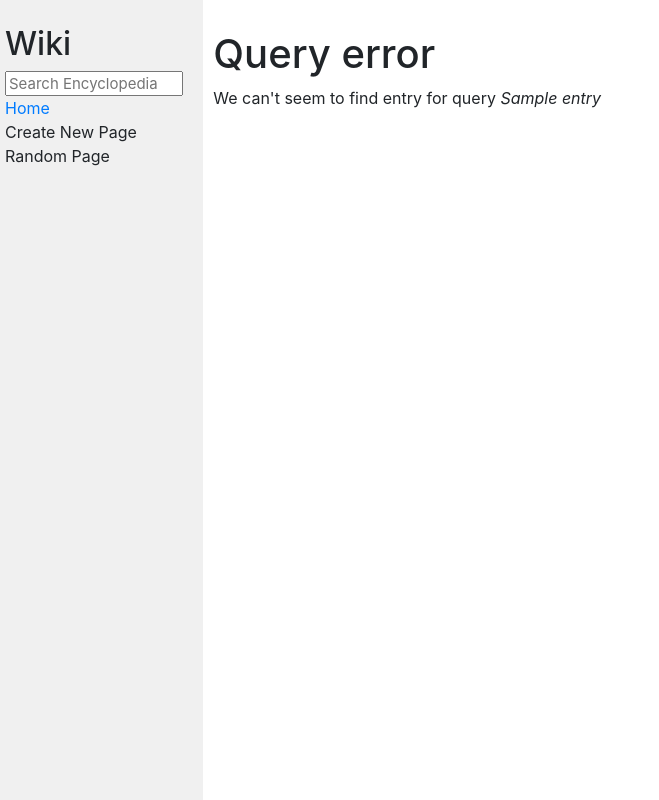
After one commit to janva-harvard/wiki, a Django app: template encyclopedia/templates/encyclopedia/error.html in a window 1280 px wide. The commit adds this page. Shown: the whole page, without its empty margins (0-659 px from the left). Run offline with Django 3.2, Linux system fonts and the light colour scheme; the template is opened without the code that fills it: most values are stand-ins (such as "Sample title", 1, 10 or a date in 2020); some libraries are stand-ins or nearby versions.

Commit message:
Add rudemantary error page.

```diff
--- /dev/null
+++ b/encyclopedia/templates/encyclopedia/error.html
@@ -0,0 +1,5 @@
+{% extends "encyclopedia/layout.html" %} {% block title %} Encyclopedia query
+error {%endblock %} {% block body %}
+<h1>Query error</h1>
+<p>We can't seem to find entry for query <em>{{entry}}</em></p>
+{% endblock %}
--- a/encyclopedia/templates/encyclopedia/layout.html
+++ b/encyclopedia/templates/encyclopedia/layout.html
@@ -5,18 +5,28 @@
 <html lang="en">
   <head>
     <title>{% block title %}{% endblock %}</title>
-        <link rel="stylesheet" href="https://stackpath.bootstrapcdn.com/bootstrap/4.4.1/css/bootstrap.min.css" integrity="sha384-Vkoo8x4CGsO3+Hhxv8T/Q5PaXtkKtu6ug5TOeNV6gBiFeWPGFN9MuhOf23Q9Ifjh" crossorigin="anonymous">
-        <link href="{% static 'encyclopedia/styles.css' %}" rel="stylesheet">
+    <link
+      rel="stylesheet"
+      href="https://stackpath.bootstrapcdn.com/bootstrap/4.4.1/css/bootstrap.min.css"
+      integrity="sha384-Vkoo8x4CGsO3+Hhxv8T/Q5PaXtkKtu6ug5TOeNV6gBiFeWPGFN9MuhOf23Q9Ifjh"
+      crossorigin="anonymous"
+    />
+    <link href="{% static 'encyclopedia/styles.css' %}" rel="stylesheet" />
   </head>
   <body>
     <div class="row">
       <div class="sidebar col-lg-2 col-md-3">
         <h2>Wiki</h2>
-                <form>
-                    <input class="search" type="text" name="q" placeholder="Search Encyclopedia">
+        <form action="" method="post">
+          <input
+            class="search"
+            type="text"
+            name="q"
+            placeholder="Search Encyclopedia"
+          />
         </form>
         <div>
-                    <a href="{% url 'index' %}">Home</a>
+          <a href="{% url 'wiki:index' %}">Home</a>
         </div>
         <div>
           Create New Page
@@ -24,14 +34,11 @@
         <div>
           Random Page
         </div>
-                {% block nav %}
-                {% endblock %}
+        {% block nav %} {% endblock %}
       </div>
       <div class="main col-lg-10 col-md-9">
-                {% block body %}
-                {% endblock %}
+        {% block body %} {% endblock %}
       </div>
     </div>
-
   </body>
 </html>
--- a/encyclopedia/urls.py
+++ b/encyclopedia/urls.py
@@ -1,9 +1,9 @@
 from django.urls import path
 
 from . import views
+app_name = "wiki"
 
 urlpatterns = [
-    # path("", views.index, name="index")
     path("", views.index, name="index"),
     path("<str:entry>", views.article, name="entry")
 ]
--- a/wiki/urls.py
+++ b/wiki/urls.py
@@ -16,6 +16,7 @@ Including another URLconf
 from django.contrib import admin
 from django.urls import include, path
 
+
 urlpatterns = [
     path('admin/', admin.site.urls),
     path('wiki/', include("encyclopedia.urls"))
```
Also changed, not shown: encyclopedia/templates/encyclopedia/index.html (+8 -13 lines), encyclopedia/views.py (+8 -0 lines), 1 other file. Lines whose indentation alone changed are shown as unchanged.
